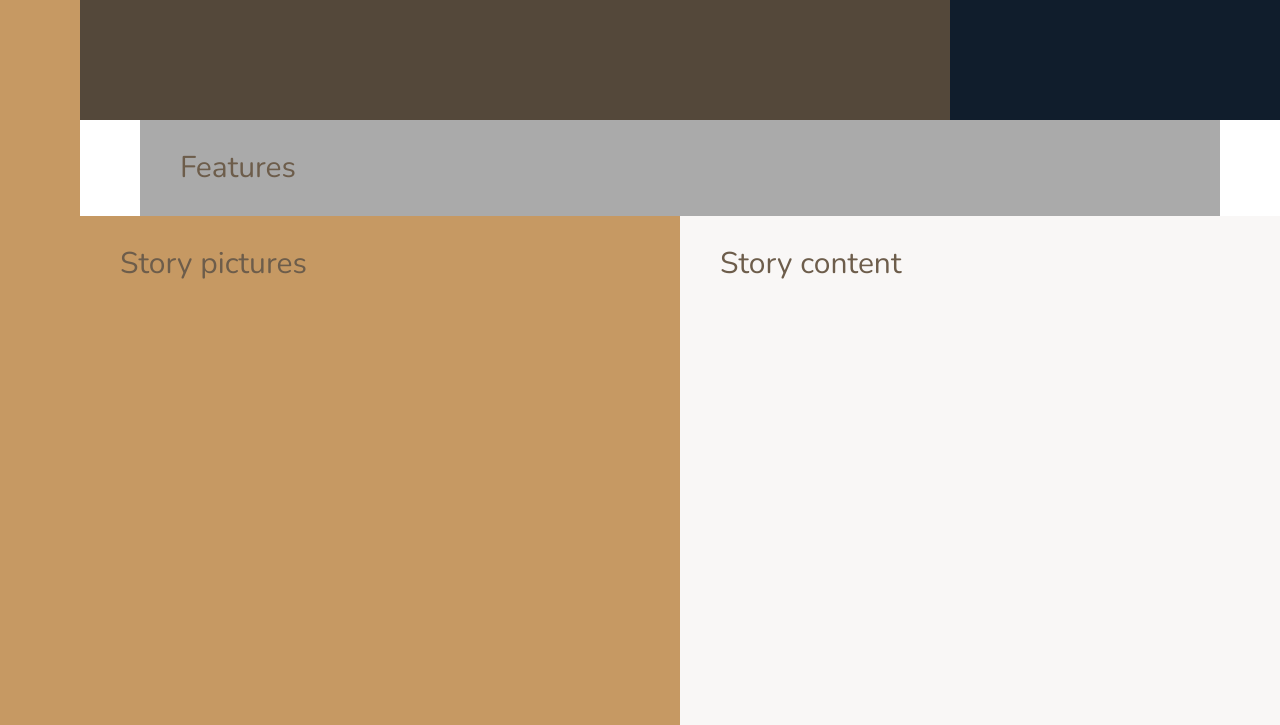
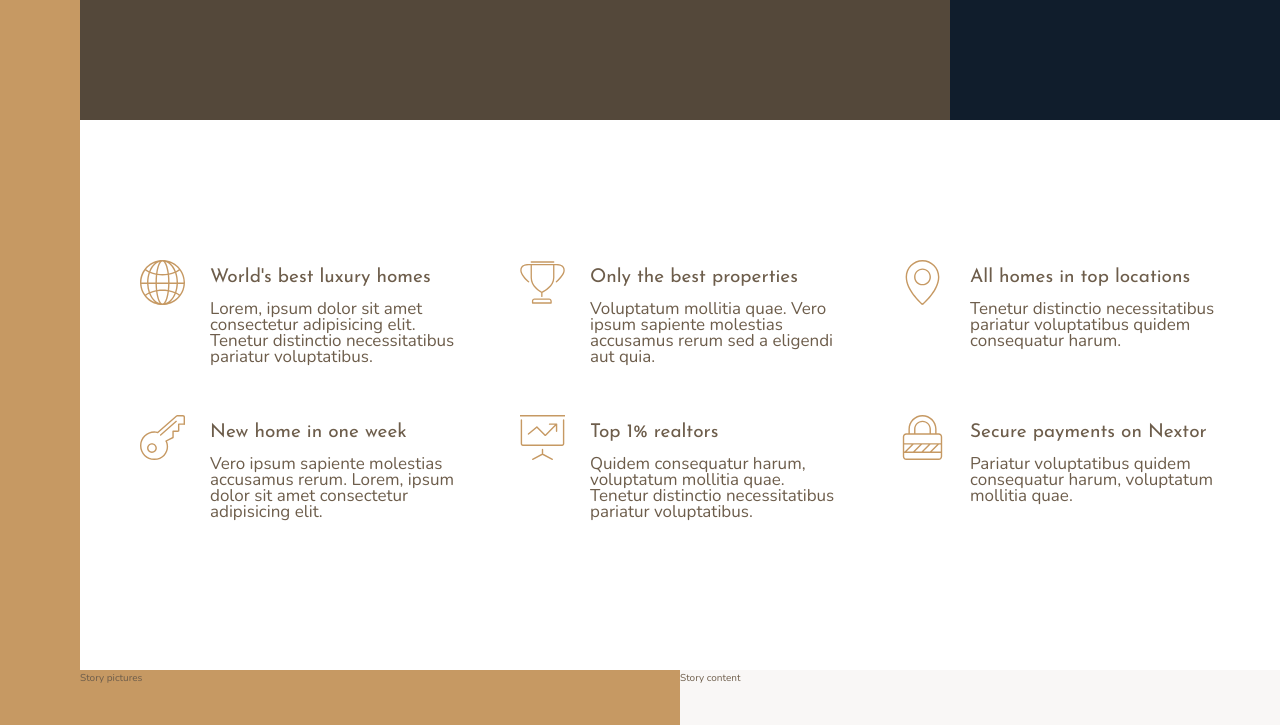
Before and after one commit to danielgeorgiev7/Advanced-CSS-Course-Udemy, a website: page 03.Nexter/index.html in a window 1280 px wide. Shown: the part 520-1245 px from the top of the page. Drawn offline with nearby package versions, Linux system fonts and the light colour scheme.

Commit message:
Added features section

```diff
--- a/03.Nexter/index.html
+++ b/03.Nexter/index.html
@@ -21,7 +21,68 @@
 
     <div class="realtors">Realtors</div>
 
-    <section class="features">Features</section>
+    <section class="features">
+      <div class="feature">
+        <svg class="feature__icon">
+          <use xlink:href="img/sprite.svg#icon-global"></use>
+        </svg>
+        <h4 class="heading-4">World's best luxury homes</h4>
+        <p class="feature__text">
+          Lorem, ipsum dolor sit amet consectetur adipisicing elit. Tenetur
+          distinctio necessitatibus pariatur voluptatibus.
+        </p>
+      </div>
+      <div class="feature">
+        <svg class="feature__icon">
+          <use xlink:href="img/sprite.svg#icon-trophy"></use>
+        </svg>
+        <h4 class="heading-4">Only the best properties</h4>
+        <p class="feature__text">
+          Voluptatum mollitia quae. Vero ipsum sapiente molestias accusamus
+          rerum sed a eligendi aut quia.
+        </p>
+      </div>
+      <div class="feature">
+        <svg class="feature__icon">
+          <use xlink:href="img/sprite.svg#icon-map-pin"></use>
+        </svg>
+        <h4 class="heading-4">All homes in top locations</h4>
+        <p class="feature__text">
+          Tenetur distinctio necessitatibus pariatur voluptatibus quidem
+          consequatur harum.
+        </p>
+      </div>
+      <div class="feature">
+        <svg class="feature__icon">
+          <use xlink:href="img/sprite.svg#icon-key"></use>
+        </svg>
+        <h4 class="heading-4">New home in one week</h4>
+        <p class="feature__text">
+          Vero ipsum sapiente molestias accusamus rerum. Lorem, ipsum dolor sit
+          amet consectetur adipisicing elit.
+        </p>
+      </div>
+      <div class="feature">
+        <svg class="feature__icon">
+          <use xlink:href="img/sprite.svg#icon-presentation"></use>
+        </svg>
+        <h4 class="heading-4">Top 1% realtors</h4>
+        <p class="feature__text">
+          Quidem consequatur harum, voluptatum mollitia quae. Tenetur distinctio
+          necessitatibus pariatur voluptatibus.
+        </p>
+      </div>
+      <div class="feature">
+        <svg class="feature__icon">
+          <use xlink:href="img/sprite.svg#icon-lock"></use>
+        </svg>
+        <h4 class="heading-4">Secure payments on Nextor</h4>
+        <p class="feature__text">
+          Pariatur voluptatibus quidem consequatur harum, voluptatum mollitia
+          quae.
+        </p>
+      </div>
+    </section>
 
     <div class="story__pictures">Story pictures</div>
 
--- a/03.Nexter/sass/_base.scss
+++ b/03.Nexter/sass/_base.scss
@@ -46,8 +46,4 @@
     [center-end]
     minmax(6rem, 1fr)
     [full-end];
-  & > * {
-    padding: 40px;
-    font-size: 3rem;
-  }
 }
--- a/03.Nexter/sass/_features.scss
+++ b/03.Nexter/sass/_features.scss
@@ -1,4 +1,29 @@
 .features {
-  background-color: $color-grey-light-2;
   grid-column: center-start / center-end;
+
+  margin: 15rem 0;
+
+  display: grid;
+  grid-template-columns: repeat(auto-fit, minmax(25rem, 1fr));
+  grid-gap: 6rem;
+  align-items: start;
 }
+
+.feature {
+  display: grid;
+  grid-template-columns: min-content 1fr;
+  row-gap: 1.5rem;
+  column-gap: 2.5rem;
+
+  &__icon {
+    fill: $color-primary;
+    width: 4.5rem;
+    height: 4.5rem;
+    grid-row: 1 / span 2;
+    transform: translateY(-1rem);
+  }
+
+  &__text {
+    font-size: 1.7rem;
+  }
+}
--- a/03.Nexter/sass/_typography.scss
+++ b/03.Nexter/sass/_typography.scss
@@ -0,0 +1,28 @@
+%heading {
+  font-family: $font-display;
+  font-weight: 400;
+}
+
+.heading-1 {
+  @extend %heading;
+}
+
+.heading-2 {
+  @extend %heading;
+}
+
+.heading-3 {
+  @extend %heading;
+}
+
+.heading-4 {
+  @extend %heading;
+  font-size: 1.9rem;
+
+  &--light {
+    color: $color-grey-light-1;
+  }
+  &--dark {
+    color: $color-grey-dark-1;
+  }
+}
```
Also changed, not shown: 03.Nexter/css/style.css.
